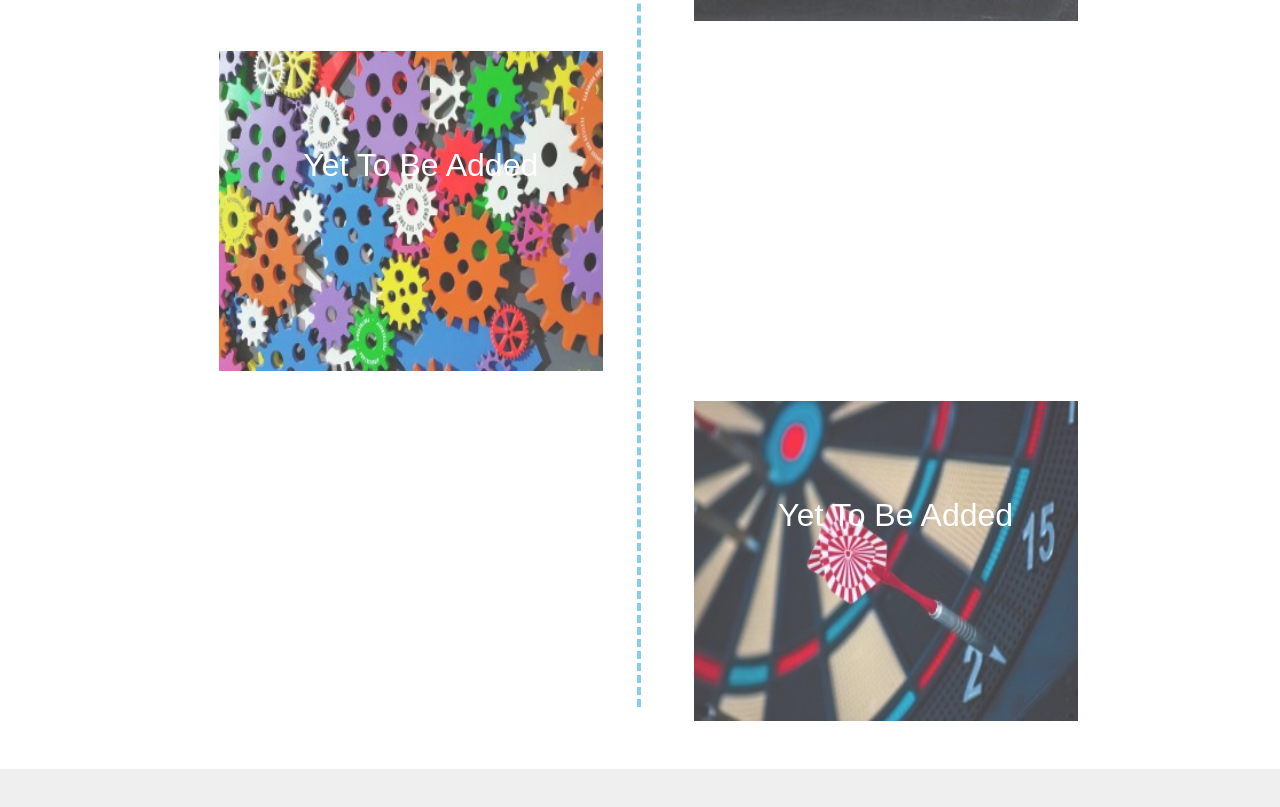
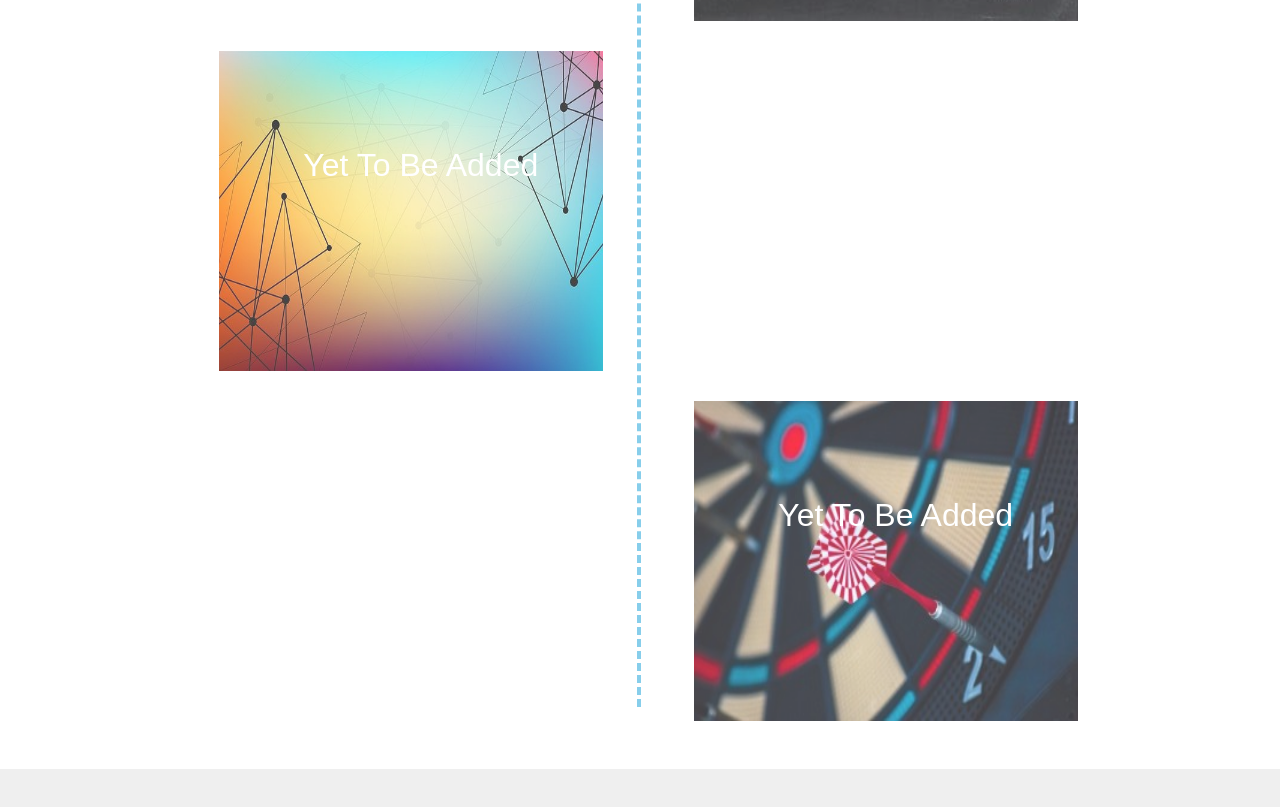
Before and after one commit to Hackerman-Armaan/Armaan-Portfolio, a plain HTML site: page index.html in a window 1280 px wide. Shown: the part 2089-2896 px from the top of the page. Drawn offline with Linux system fonts and the light colour scheme.

Commit message:
Update index.html

```diff
--- a/index.html
+++ b/index.html
@@ -227,7 +227,7 @@
                         </div>
 
                         <div class="experience-content ">
-                            <img src="./experience_2 (1).jpg" alt="" class="experience-img">
+                            <img src="./background-image.jpg" alt="" class="experience-img">
                             <p class="not-filled inline-display">Yet To Be Added</p>
                         </div>
 
```
